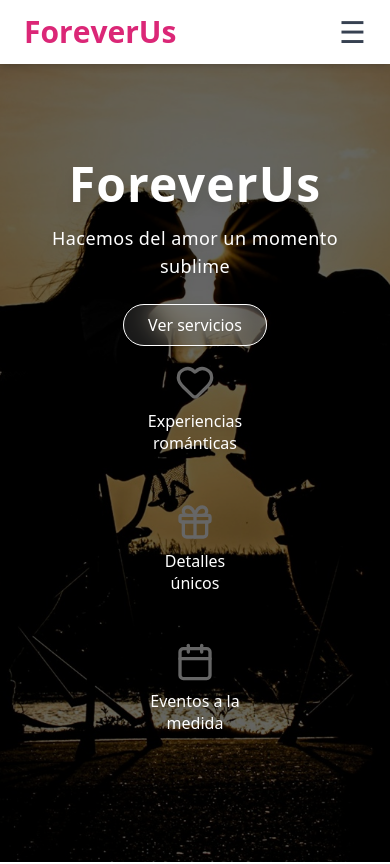
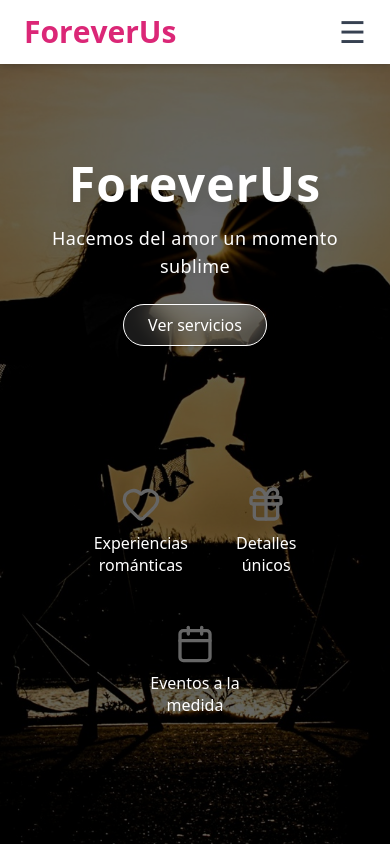
Before and after one commit to keykun456/ForeverUs, a Next.js app: page /home in a window 390 px wide. Shown: the top 864 px of the page. Built offline with nearby package versions, Linux system fonts and the light colour scheme.

Commit message:
Fix de layout para íconos en Hero: restaurado diseño horizontal en móvil y responsivo en desktop

```diff
--- a/components/HeroNuevo.tsx
+++ b/components/HeroNuevo.tsx
@@ -56,8 +56,8 @@ export default function HeroNuevo() {
         </div>
       </div>
 
-      {/* 🎯 Botones de servicios en grid responsiva con navegación */}
-      <div className="flex flex-col sm:grid sm:grid-cols-3 gap-4 w-full max-w-3xl text-center mx-auto sm:text-left">
+      {/* 🎯 Íconos de servicios en diseño responsivo y centrado */}
+      <div className="flex flex-row flex-wrap justify-center sm:grid sm:grid-cols-3 gap-4 w-full max-w-3xl text-center mx-auto">
         <ServiceIcon icon={<Heart size={40} />} label={"Experiencias\nrománticas"} href="#services" />
         <ServiceIcon icon={<Gift size={40} />} label={"Detalles\núnicos"} href="#services" />
         <ServiceIcon icon={<Calendar size={40} />} label={"Eventos a la\nmedida"} href="#contact" />
```
